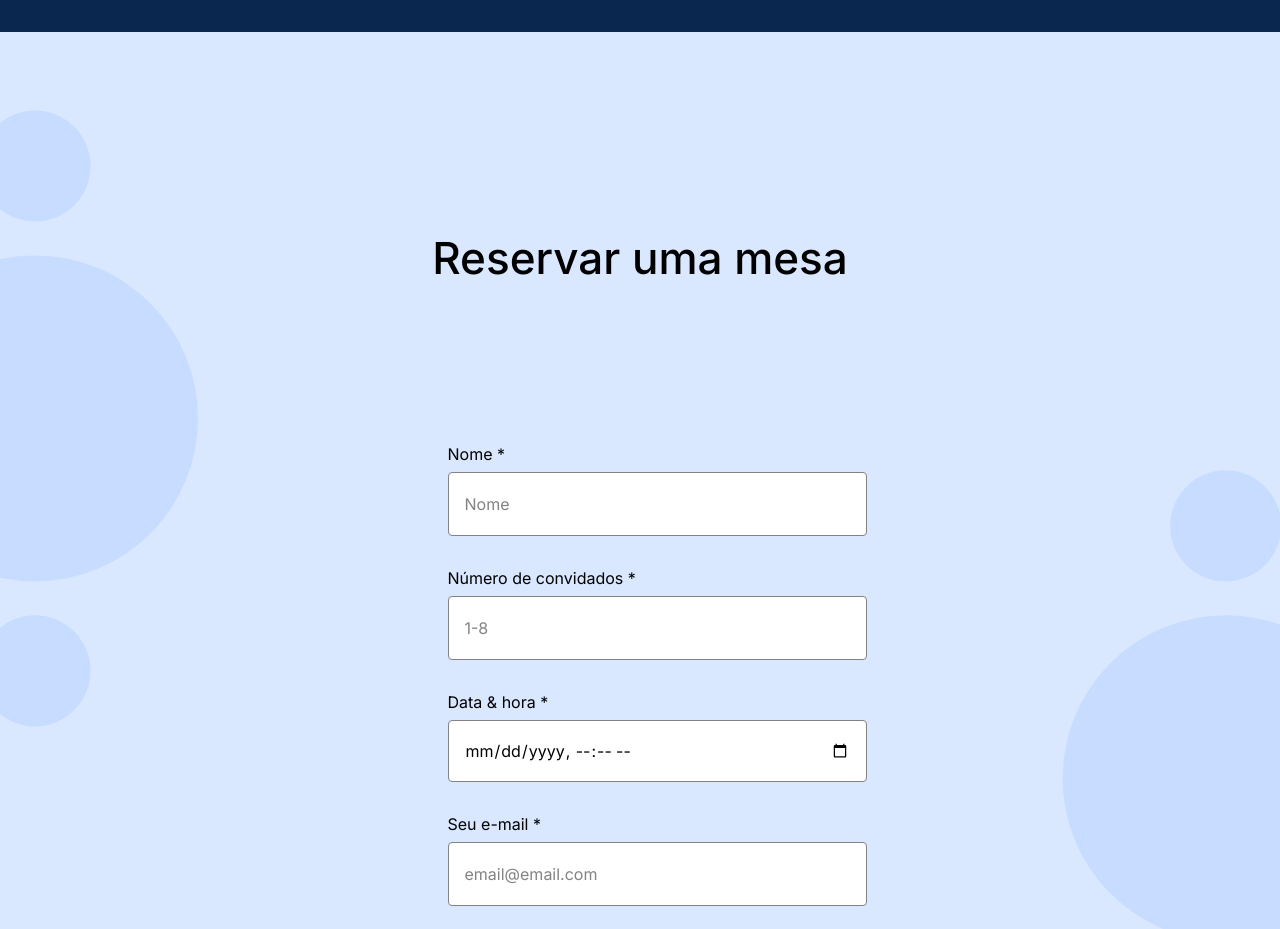
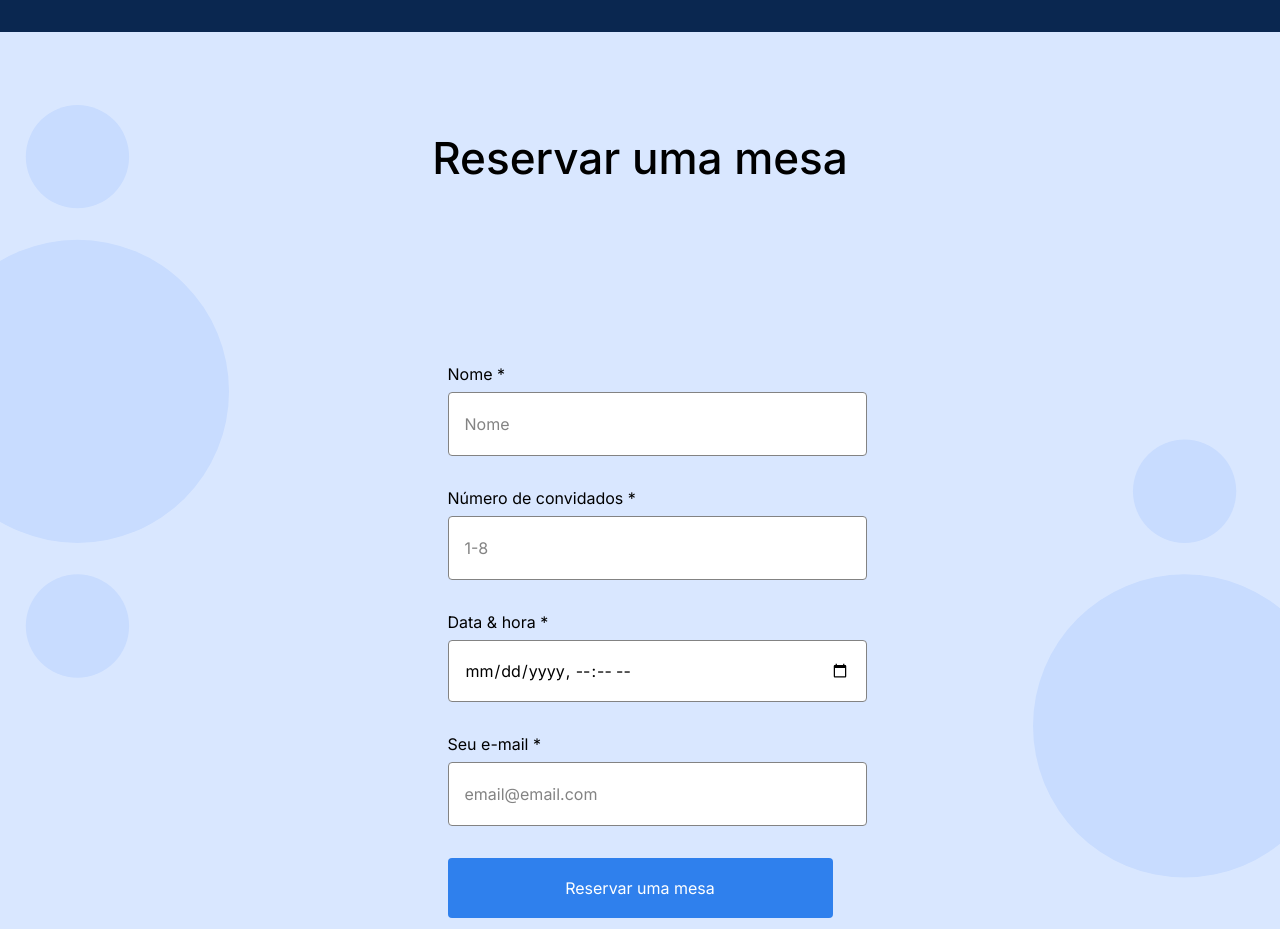
Before and after one commit to Felipecolare/web_project_coffeeshop, a plain HTML site: page index.html in a window 1280 px wide. Shown: the part 1760-2689 px from the top of the page. Drawn offline with Linux system fonts and the light colour scheme.

Commit message:
naruto007

```diff
--- a/pages/index.css
+++ b/pages/index.css
@@ -248,10 +248,10 @@
   font-weight: 500;
   font-size: 44px;
   line-height: 52px;
-  margin-top: 100px;
+  margin-top:auto;
   margin-left:auto;
   margin-right: auto;
-  margin-bottom: 80px;
+  margin-bottom: 100px;
 }
 .reservation__form {
   max-width: 385px;
```
